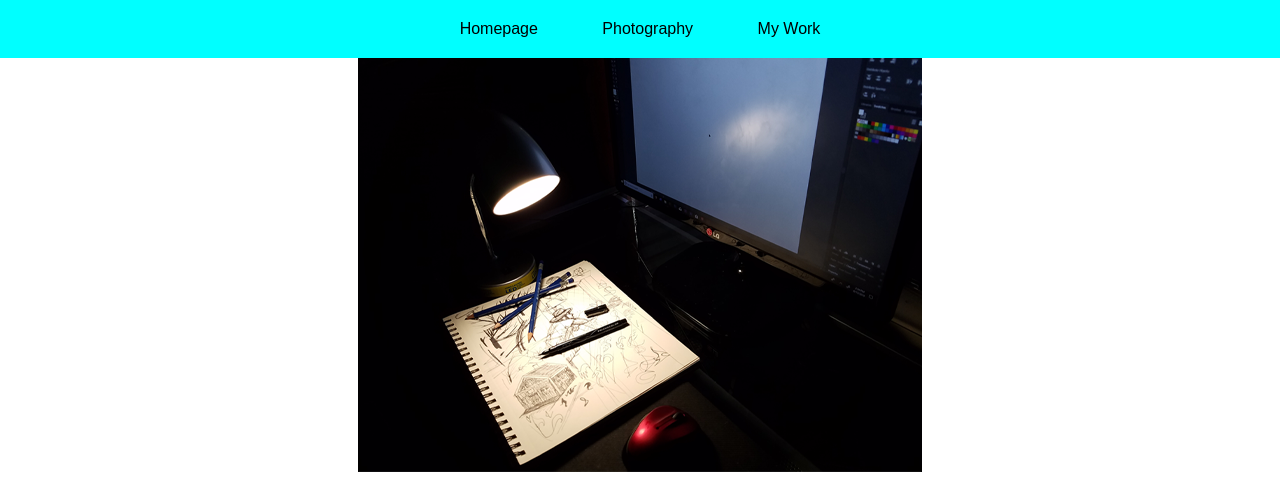
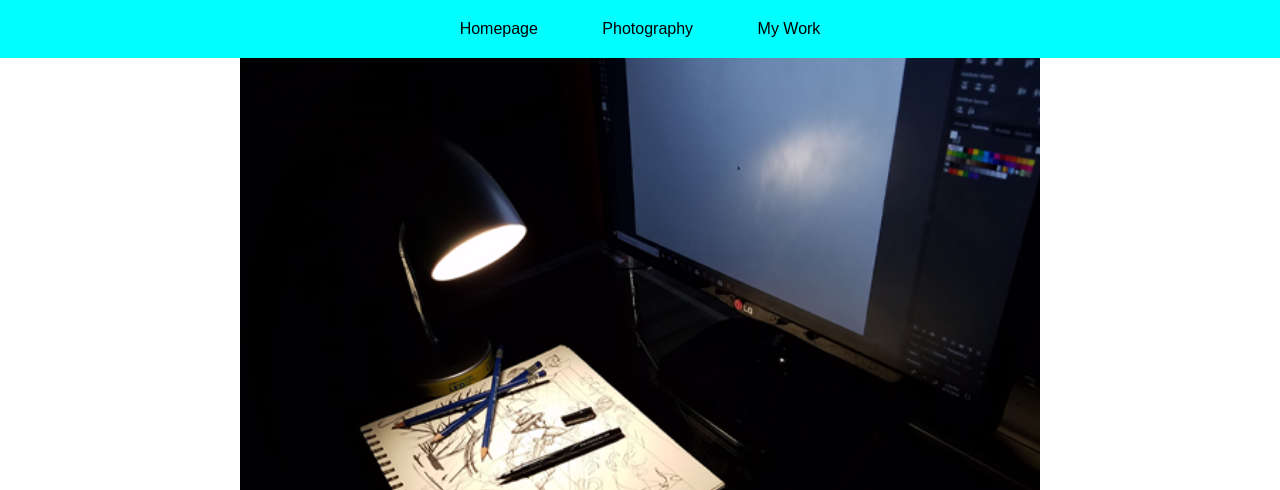
Before and after one commit to SsjCodes12/webdev_project2, a plain HTML site: page index.html in a window 1280 px wide. Shown: the top 490 px of the page. Drawn offline with Linux system fonts and the light colour scheme.

Commit message:
image container img added

```diff
--- a/style/index_style.css
+++ b/style/index_style.css
@@ -45,11 +45,14 @@ h1, h2, p {
 }
 
 .image-container {
-    margin: auto;
-    text-align: center;
+    max-width: 800px;
+    margin: 0 auto;
 }
 
-.image {
-    width: 2000;
+.image-container img {
+    width: 100%;
+    max-width: 100%;
     height: auto;
+    display: block;
+    margin: 0 auto;
 }
```
